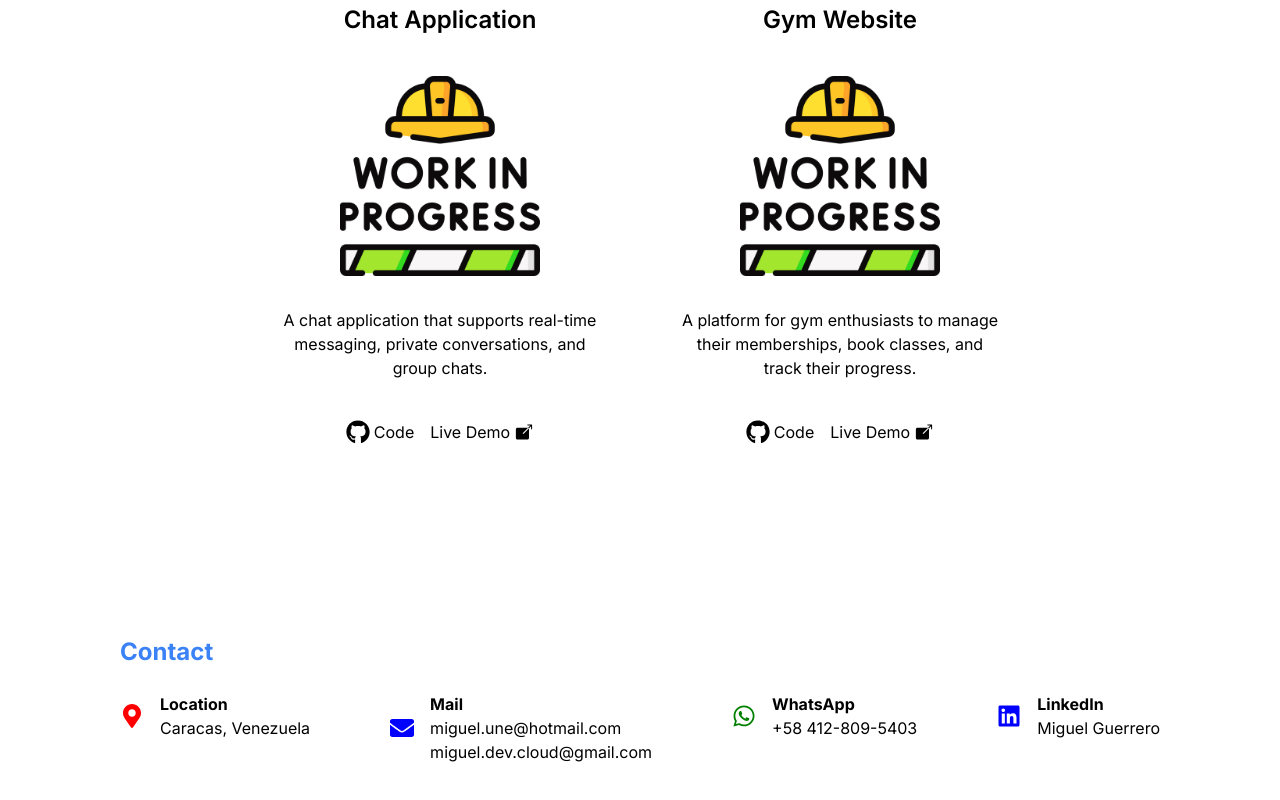
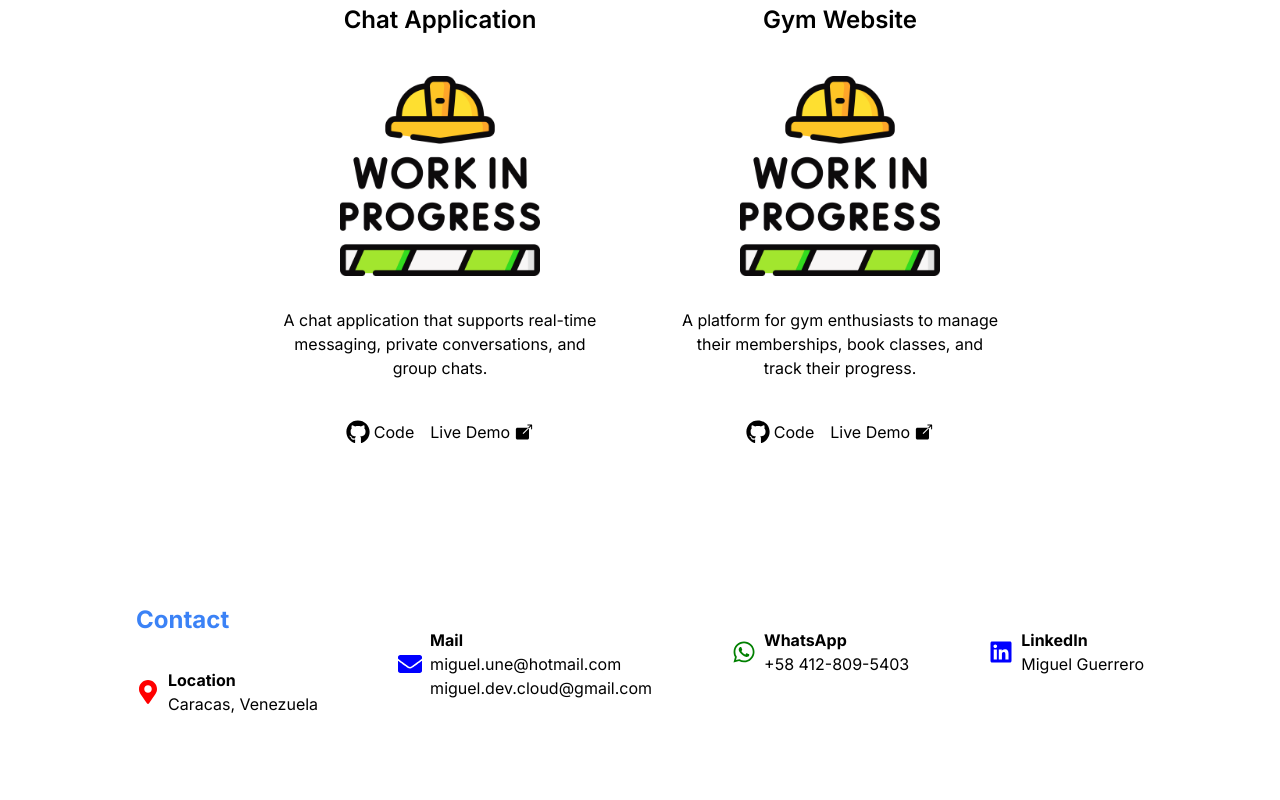
Before and after one commit to MiguelWebGit/miguel-app, a Next.js app: page / in a window 1280 px wide. Shown: the part 1696-2496 px from the top of the page. After the commit the page ends 2412 px from the top, so only its background shows below. Built offline with nearby package versions, Linux system fonts and the light colour scheme.

Commit message:
responsive changes overflow solved

```diff
--- a/components/Contact.tsx
+++ b/components/Contact.tsx
@@ -24,7 +24,9 @@ const ContactItem: React.FC<ContactItemProps> = ({
     size,
     link,
 }) => (
-    <div id="contact" className="flex items-center space-x-2 mb-10 gap-2">
+    <div
+        id="contact"
+        className="flex items-center space-x-2 mb-10 gap-2 md:space-x-0 md:mb-0">
         <Icon className="text-xl" color={color} size={size} />{" "}
         <div>
             <h2 className="font-bold">{title}</h2>
@@ -41,8 +43,11 @@ const ContactItem: React.FC<ContactItemProps> = ({
 
 const Contact: React.FC = () => (
     <div>
-        <h1 className="text-2xl font-bold mb-6 text-blue-500">Contact</h1>
-        <div className="flex space-x-20 h-full items-start">
+        <h1 className="relative top-12 text-2xl font-bold mb-6 text-blue-500">
+            Contact
+        </h1>
+        <div className="flex flex-col space-y-8 py-4 md:flex-row md:space-y-0 md:space-x-20 h-full items-start">
+            <div className="relative top-10">
                 <ContactItem
                     Icon={FaMapMarkerAlt}
                     title="Location"
@@ -50,6 +55,7 @@ const Contact: React.FC = () => (
                     color="red"
                     size={24}
                 />
+            </div>
             <ContactItem
                 Icon={FaEnvelope}
                 title="Mail"
--- a/components/Navbar.tsx
+++ b/components/Navbar.tsx
@@ -81,7 +81,7 @@ const Navbar: React.FC = () => {
             <div
                 className={`fixed top-0 right-0 transform  ${
                     isSidebarOpen ? "translate-x-0" : "translate-x-full"
-                } transition-transform duration-200 ease-in-out w-64 h-full dark:bg-gray-800 bg-white shadow-lg p-4 md:hidden`}>
+                } transition-transform duration-400 ease-in-out w-full h-full dark:bg-gray-800 bg-white shadow-lg p-4 md:hidden overflow-x-hidden`}>
                 <div className="flex justify-end">
                     <button
                         onClick={() => setSidebarOpen(false)}
--- a/components/Projects.tsx
+++ b/components/Projects.tsx
@@ -10,19 +10,19 @@ interface ProjectsProps {
 
 const Projects: React.FC<ProjectsProps> = ({projects}) => {
     return (
-        <div id="projects" className="text-center mb-40">
+        <div id="projects" className="text-center mb-20">
             <div className="mx-auto w-80">
                 <h1 className="text-5xl text-blue-500 font-bold mb-10">
                     Projects
                 </h1>
             </div>
-            <div className="flex flex-wrap justify-center">
+            <div className="flex flex-col items-center md:flex-row md:justify-center md:flex-wrap">
                 {projects &&
                     projects.length > 0 &&
                     projects.map((project, index) => (
                         <div
                             key={index}
-                            className="flex flex-col items-center mb-8 gap-8 w-1/2">
+                            className="flex flex-col items-center mb-8 gap-8 w-full md:w-1/2">
                             <h2 className="text-2xl font-semibold mb-2">
                                 {project.title}
                             </h2>
```
Lines whose indentation alone changed are shown as unchanged.
